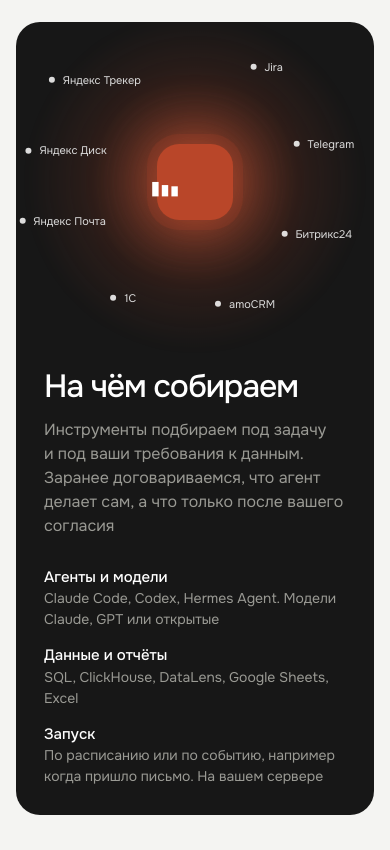
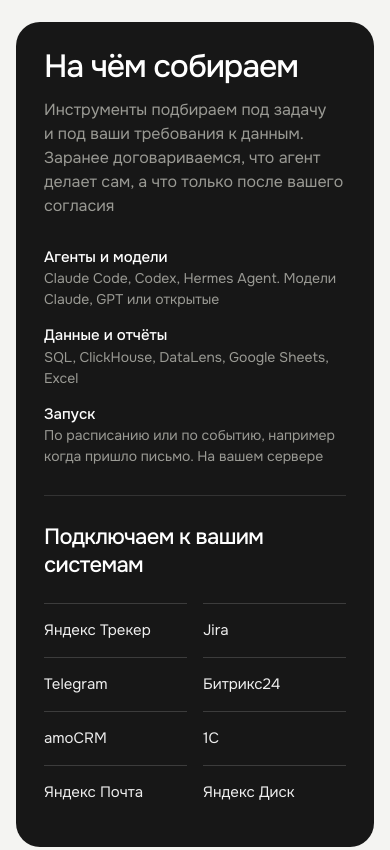
Before and after one commit to balitskaya2013-prog/praxis, a plain HTML site: page index.html in a window 390 px wide. Shown: the part 7240-8090 px from the top of the page. Drawn offline with Linux system fonts and the light colour scheme.

Commit message:
Simplify integrations and order process steps from 01 to 03
Replace the glowing network with a responsive list of eight systems. Put the process diagram in the same top-to-bottom order as its text and preserve synchronized highlighting. Case content and other sections remain unchanged. Verified at 1366px and 320px; JavaScript syntax and protected content checks passed.

```diff
--- a/index.html
+++ b/index.html
@@ -216,14 +216,11 @@ section{padding:clamp(80px,11vw,140px) 0 0}
 .tech-list{margin-top:28px;display:grid;gap:14px}
 .tech-list div{font-size:14px;color:var(--dark-muted)}
 .tech-list b{display:block;color:#fff;font-weight:500;font-size:15px}
-.net{position:relative;min-height:420px}
-.net::before{content:"";position:absolute;left:50%;top:50%;width:340px;height:340px;transform:translate(-50%,-50%);background:radial-gradient(circle,rgba(207,85,52,.55),rgba(185,70,41,.12) 45%,transparent 70%);filter:blur(6px)}
-.net svg{position:absolute;inset:0;width:100%;height:100%}
-.net .node{position:absolute;transform:translate(-50%,-50%);font-size:13px;color:#ddd;display:flex;align-items:center;gap:8px;white-space:nowrap}
-.net .node i{width:6px;height:6px;border-radius:50%;background:#fff;opacity:.85}
-.net .core{position:absolute;left:50%;top:50%;transform:translate(-50%,-50%);width:76px;height:76px;border-radius:22px;background:var(--accent);display:grid;place-items:center;box-shadow:0 0 0 10px rgba(185,70,41,.18),0 0 60px rgba(207,85,52,.8)}
-.net .core .logo{color:#fff;font-size:0;gap:0}
-.net .core .logo i{transform:scale(1.6)}
+/* Integration directory: ordinary text, no decorative network. */
+.integrations{padding:clamp(28px,4vw,56px);display:flex;flex-direction:column;justify-content:center;border-left:1px solid rgba(255,255,255,.12);min-width:0}
+.integrations h3{font-size:24px;line-height:1.25;font-weight:500;max-width:340px}
+.integrations ul{list-style:none;padding:0;margin:28px 0 0;display:grid;grid-template-columns:repeat(2,minmax(0,1fr));gap:0 24px}
+.integrations li{padding:18px 0;border-top:1px solid rgba(255,255,255,.16);font-size:16px;line-height:1.4;color:#eee;min-width:0}
 
 /* faq */
 .faq{max-width:760px;margin:0 auto;display:grid;gap:8px}
@@ -273,7 +270,7 @@ a:focus-visible,button:focus-visible,summary:focus-visible,[tabindex]:focus-visi
 
 
 /* pause decorative motion off screen */
-.cta:not(.inview) .belt,.net:not(.inview) .logo-live i b{animation-play-state:paused}
+.cta:not(.inview) .belt{animation-play-state:paused}
 
 /* animated logo */
 .logo i b{transform-origin:50% 100%;animation:lg-in .7s cubic-bezier(.2,.9,.25,1.25) both}
@@ -361,8 +358,10 @@ a.logo:hover i b:nth-child(2){animation-delay:.08s}a.logo:hover i b:nth-child(3)
   .split .panel{min-height:280px}
   .ladder{min-height:0;padding:24px}
   .ladder svg{max-width:240px}
-  .tech .net{order:-1;min-height:320px}
-  .net .node{font-size:12px}
+  .integrations{border-left:0;border-top:1px solid rgba(255,255,255,.12);margin:0 28px;padding:28px 0}
+  .integrations h3{font-size:22px}
+  .integrations ul{gap:0 16px;margin-top:24px}
+  .integrations li{font-size:15px;padding:16px 0}
   section{padding-top:clamp(64px,16vw,80px)}
   .ladder{display:none}
   .dgrid{display:flex;overflow-x:auto;scroll-snap-type:x mandatory;gap:10px;margin:0 calc(-1 * var(--pad));padding:0 var(--pad) 8px;scrollbar-width:none}
@@ -377,7 +376,6 @@ a.logo:hover i b:nth-child(2){animation-delay:.08s}a.logo:hover i b:nth-child(3)
   .panel{min-height:320px}
   .ladder{min-height:340px;padding:28px}
   .foot{grid-template-columns:1fr 1fr}
-  .net{min-height:360px}
   .msg{transform:none;width:240px}
 }
 header.open{background:var(--bg)}
@@ -410,7 +408,6 @@ body.menu-lock{overflow:hidden}
   .hero .actions .btn{width:100%;max-width:300px;justify-content:center}
   .prompt span{font-size:15px}
   .orbit .chip{font-size:12px}
-  .net .node{font-size:11px}
 }
 /* Consistent controls; keep existing layout and palette. */
 .cm .cm__x,.cm .cm__nav button,#cases .arrows button{
@@ -664,12 +661,12 @@ body.menu-lock{overflow:hidden}
       <div class="ladder" aria-hidden="true">
         <svg aria-hidden="true" viewBox="0 0 300 360" id="ladder">
           <g stroke="#222" stroke-width="1.2"><line x1="70" y1="10" x2="70" y2="350"/><line x1="230" y1="10" x2="230" y2="350"/></g>
-          <polygon class="rh" data-i="2" points="150,40 270,90 150,140 30,90"/>
-          <text data-i="2" x="150" y="86" text-anchor="middle">ЗАПУСКАЕМ</text><text data-i="2" x="150" y="104" text-anchor="middle">(03)</text>
+          <polygon class="rh" data-i="0" points="150,40 270,90 150,140 30,90"/>
+          <text data-i="0" x="150" y="86" text-anchor="middle">РАЗБИРАЕМСЯ</text><text data-i="0" x="150" y="104" text-anchor="middle">(01)</text>
           <polygon class="rh" data-i="1" points="150,130 270,180 150,230 30,180"/>
           <text data-i="1" x="150" y="176" text-anchor="middle">СОБИРАЕМ</text><text data-i="1" x="150" y="194" text-anchor="middle">(02)</text>
-          <polygon class="rh" data-i="0" points="150,220 270,270 150,320 30,270"/>
-          <text data-i="0" x="150" y="266" text-anchor="middle">РАЗБИРАЕМСЯ</text><text data-i="0" x="150" y="284" text-anchor="middle">(01)</text>
+          <polygon class="rh" data-i="2" points="150,220 270,270 150,320 30,270"/>
+          <text data-i="2" x="150" y="266" text-anchor="middle">ЗАПУСКАЕМ</text><text data-i="2" x="150" y="284" text-anchor="middle">(03)</text>
         </svg>
       </div>
       <div class="msteps" id="msteps">
@@ -798,17 +795,14 @@ body.menu-lock{overflow:hidden}
           <div><b>Запуск</b>По расписанию или по событию, например когда пришло письмо. На&nbsp;вашем сервере</div>
         </div>
       </div>
-      <div class="net" id="net">
-        <svg aria-hidden="true" id="netsvg"></svg>
-        <div class="core" aria-hidden="true"><span class="logo logo-live"><i><b></b><b></b><b></b></i></span></div>
-        <div class="node" style="left:22%;top:18%"><i></i>Яндекс Трекер</div>
-        <div class="node" style="left:70%;top:14%"><i></i>Jira</div>
-        <div class="node" style="left:86%;top:38%"><i></i>Telegram</div>
-        <div class="node" style="left:84%;top:66%"><i></i>Битрикс24</div>
-        <div class="node" style="left:64%;top:88%"><i></i>amoCRM</div>
-        <div class="node" style="left:30%;top:86%"><i></i>1С</div>
-        <div class="node" style="left:13%;top:62%"><i></i>Яндекс Почта</div>
-        <div class="node" style="left:14%;top:40%"><i></i>Яндекс Диск</div>
+      <div class="integrations">
+        <h3>Подключаем к вашим системам</h3>
+        <ul aria-label="Системы для интеграции">
+          <li>Яндекс Трекер</li><li>Jira</li>
+          <li>Telegram</li><li>Битрикс24</li>
+          <li>amoCRM</li><li>1С</li>
+          <li>Яндекс Почта</li><li>Яндекс Диск</li>
+        </ul>
       </div>
     </div>
   </div>
@@ -1171,6 +1165,6 @@ body.menu-lock{overflow:hidden}
   </div>
 </footer>
 
-<script src="assets/site.js?v=11" defer></script>
+<script src="assets/site.js?v=12" defer></script>
 </body>
 </html>
```
